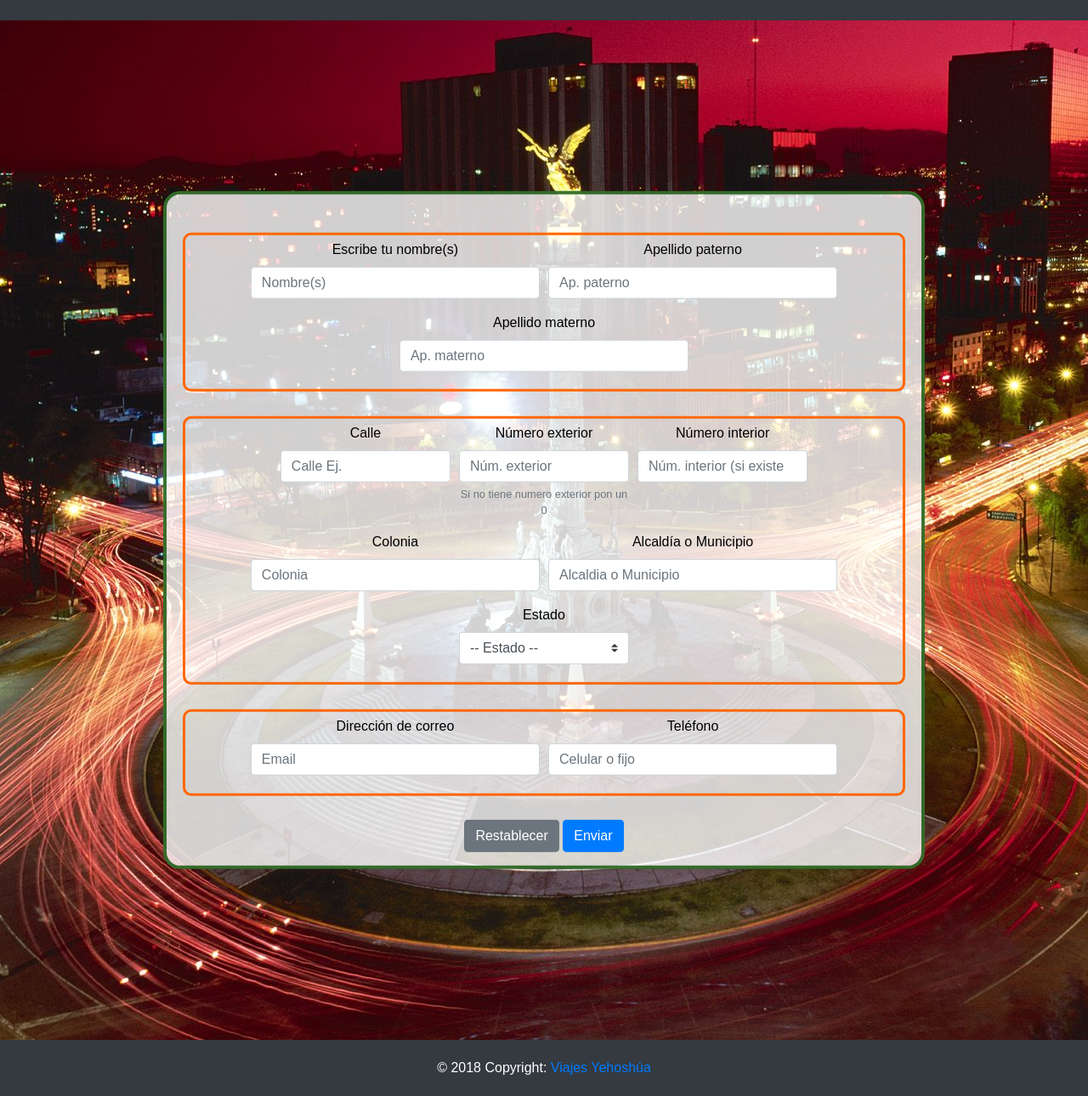
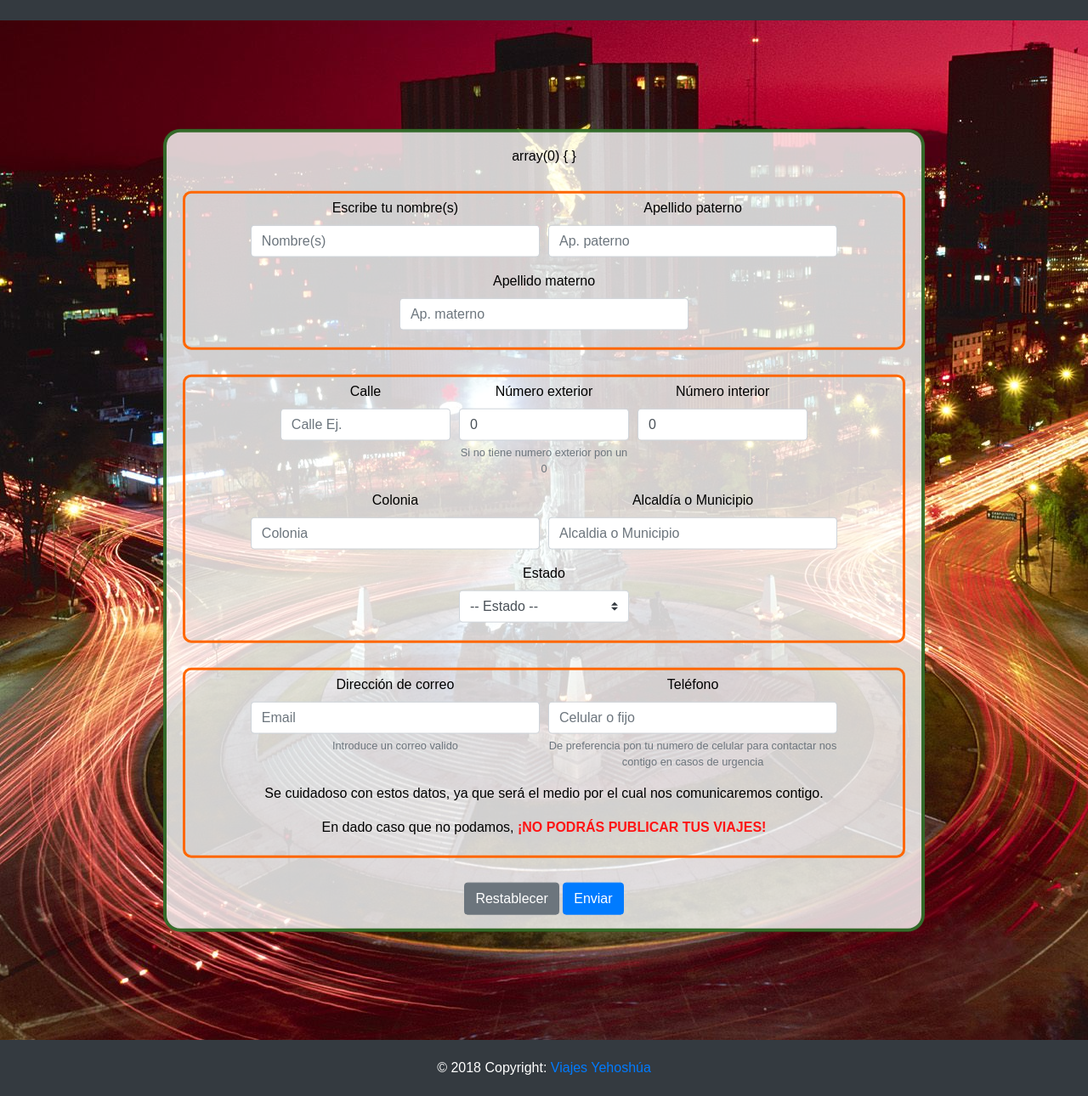
Before and after one commit to fernyoveja23/yehoshua, a PHP site: page /Vendedores/datos.php in a window 1280 px wide. Shown: the part 56-1346 px from the top of the page at 85% size. Run offline with PHP 8.4, Linux system fonts and the light colour scheme.

Commit message:
BD se agrega la tabla de catalogo de aprobaciones y la relacion con la tabla Vendedor, se agregan los names al formulario para poder realizar el envio de los datos

```diff
--- /dev/null
+++ b/App/BD/Script/Aprobaciones.sql
@@ -0,0 +1,4 @@
+INSERT INTO `yehoshua`.`cataprobacion` (`idcataprobacion`, `descripcionCatAprobacion`) VALUES ('APR', 'Aprobado');
+INSERT INTO `yehoshua`.`cataprobacion` (`idcataprobacion`, `descripcionCatAprobacion`) VALUES ('REV', 'Revision');
+INSERT INTO `yehoshua`.`cataprobacion` (`idcataprobacion`, `descripcionCatAprobacion`) VALUES ('DEN', 'Denegada');
+INSERT INTO `yehoshua`.`cataprobacion` (`idcataprobacion`, `descripcionCatAprobacion`) VALUES ('BAJ', 'Dado de baja');
--- a/App/Idiomas/en-US.php
+++ b/App/Idiomas/en-US.php
@@ -64,5 +64,9 @@ class idioma{
     public const FORMULARIO_VENDEDOR_MSJ_BIEN = "Ok!";
     public const FORMULARIO_VENDEDOR_MSJ_MAL = "This data is needed to continue!";
     public const FORMULARIO_VENDEDOR_AYUDA_NUMEXT = "If you do not have an external number, enter 0";
+    public const FORMULARIO_VENDEDOR_AYUDA_CORREO = "Enter a valid email";
+    public const FORMULARIO_VENDEDOR_AYUDA_TELEFONO = "Preferably put your cell phone number to contact us with you in cases of urgency";
+    public const FORMULARIO_VENDEDOR_INFO_CONTACTO = "Be careful with this data, as it will be the means by which we will communicate with you.";
+    public const FORMULARIO_VENDEDOR_ADVERTENCIA_CONTACTO = "In case we can not, <span class=\"text-advertencia\"> you can not publish your trips!</span>";
 }
 ?>
--- a/App/Idiomas/es-MX.php
+++ b/App/Idiomas/es-MX.php
@@ -65,5 +65,9 @@ class idioma
     public const FORMULARIO_VENDEDOR_MSJ_BIEN = "¡Bien!";
     public const FORMULARIO_VENDEDOR_MSJ_MAL = "¡Falta este dato para continuar!";
     public const FORMULARIO_VENDEDOR_AYUDA_NUMEXT = "Si no tiene numero exterior pon un 0";
+    public const FORMULARIO_VENDEDOR_AYUDA_CORREO = "Introduce un correo valido";
+    public const FORMULARIO_VENDEDOR_AYUDA_TELEFONO = "De preferencia pon tu numero de celular para contactar nos contigo en casos de urgencia";
+    public const FORMULARIO_VENDEDOR_INFO_CONTACTO = "Se cuidadoso con estos datos, ya que será el medio por el cual nos comunicaremos contigo.";
+    public const FORMULARIO_VENDEDOR_ADVERTENCIA_CONTACTO = "En dado caso que no podamos, <span class=\"text-advertencia\"> ¡no podrás publicar tus viajes!</span>";
 }
 ?>
--- a/Vendedores/datos.php
+++ b/Vendedores/datos.php
@@ -12,11 +12,12 @@ include $_SERVER["DOCUMENT_ROOT"] . '/yehoshua/head.php';
 
         <div class="hero-image-vendedor mt-5">
             <div class="hero-text-form background-info">
+                <?php var_dump($_POST); ?>
                 <form action="#" method="POST" class="needs-validation" novalidate>
                     <div class="form-row borderline-form justify-content-center">
                         <div class="form-group col-sm-5">
                             <label class="col-smcol-form-label" for="NombresVendedor"><?php echo idioma::FORMULARIO_VENDEDOR_NOMBRE; ?></label>
-                            <input type="text" class="form-control" id="NombresVendedor" placeholder="<?php echo idioma::FORMULARIO_VENDEDOR_PLACEHOLDER_NOMBRE; ?>" required>
+                            <input type="text" class="form-control" id="NombresVendedor" name="nombre" placeholder="<?php echo idioma::FORMULARIO_VENDEDOR_PLACEHOLDER_NOMBRE; ?>" required>
                             <div class="invalid-feedback">
                                 <?php echo idioma::FORMULARIO_VENDEDOR_MSJ_MAL; ?>
                             </div>
@@ -26,7 +27,7 @@ include $_SERVER["DOCUMENT_ROOT"] . '/yehoshua/head.php';
                         </div>
                         <div class="form-group col-sm-5">
                             <label for="ApellidoPVendedor"><?php echo idioma::FORMULARIO_VENDEDOR_APELLIDOP; ?></label>
-                            <input type="text" class="form-control" id="ApellidoPVendedor" placeholder="<?php echo idioma::FORMULARIO_VENDEDOR_PLACEHOLDER_APELLIDOP; ?>" required>
+                            <input type="text" class="form-control" id="ApellidoPVendedor" name="apellidop" placeholder="<?php echo idioma::FORMULARIO_VENDEDOR_PLACEHOLDER_APELLIDOP; ?>" required>
                             <div class="invalid-feedback">
                                 <?php echo idioma::FORMULARIO_VENDEDOR_MSJ_MAL; ?>
                             </div>
@@ -36,7 +37,7 @@ include $_SERVER["DOCUMENT_ROOT"] . '/yehoshua/head.php';
                         </div>
                         <div class="form-group col-sm-5">
                             <label for="ApellidoMVendedor"><?php echo idioma::FORMULARIO_VENDEDOR_APELLIDOM; ?></label>
-                            <input type="text" class="form-control" id="ApellidoMVendedor" placeholder="<?php echo idioma::FORMULARIO_VENDEDOR_PLACEHOLDER_APELLIDOM; ?>" required>
+                            <input type="text" class="form-control" id="ApellidoMVendedor" name="apellidom" placeholder="<?php echo idioma::FORMULARIO_VENDEDOR_PLACEHOLDER_APELLIDOM; ?>" required>
                             <div class="invalid-feedback">
                                 <?php echo idioma::FORMULARIO_VENDEDOR_MSJ_MAL; ?>
                             </div>
@@ -48,7 +49,7 @@ include $_SERVER["DOCUMENT_ROOT"] . '/yehoshua/head.php';
                     <div class="form-row borderline-form justify-content-center">
                         <div class="form-group col-sm-3">
                             <label for="CalleVendedor"><?php echo idioma::FORMULARIO_VENDEDOR_CALLE; ?></label>
-                            <input type="text" class="form-control" id="CalleVendedor" aria-describedby="" placeholder="<?php echo idioma::FORMULARIO_VENDEDOR_PLACEHOLDER_CALLE; ?>" required>
+                            <input type="text" class="form-control" id="CalleVendedor" name="calle" aria-describedby="" placeholder="<?php echo idioma::FORMULARIO_VENDEDOR_PLACEHOLDER_CALLE; ?>" required>
                             <div class="invalid-feedback">
                                 <?php echo idioma::FORMULARIO_VENDEDOR_MSJ_MAL; ?>
                             </div>
@@ -58,7 +59,7 @@ include $_SERVER["DOCUMENT_ROOT"] . '/yehoshua/head.php';
                         </div>
                         <div class="form-group col-sm-3">
                             <label for="NumExtVendedor"><?php echo idioma::FORMULARIO_VENDEDOR_NUMEXT; ?></label>
-                            <input type="number" class="form-control" id="NumExtVendedor" aria-describedby="NumExtHelp" placeholder="<?php echo idioma::FORMULARIO_VENDEDOR_PLACEHOLDER_NUMEXT; ?>" required>
+                            <input type="number" class="form-control" id="NumExtVendedor" name="numext" min="0" value="0" aria-describedby="NumExtHelp" placeholder="<?php echo idioma::FORMULARIO_VENDEDOR_PLACEHOLDER_NUMEXT; ?>" required>
                             <small id="NumExtHelp" class="form-text text-muted"><?php echo idioma::FORMULARIO_VENDEDOR_AYUDA_NUMEXT; ?></small>
                             <div class="invalid-feedback">
                                 <?php echo idioma::FORMULARIO_VENDEDOR_MSJ_MAL; ?>
@@ -69,11 +70,11 @@ include $_SERVER["DOCUMENT_ROOT"] . '/yehoshua/head.php';
                         </div>
                         <div class="form-group col-sm-3">
                             <label for="NumIntVendedor"><?php echo idioma::FORMULARIO_VENDEDOR_NUMINT; ?></label>
-                            <input type="number" class="form-control" id="NumIntVendedor" placeholder="<?php echo idioma::FORMULARIO_VENDEDOR_PLACEHOLDER_NUMINT; ?>">
+                            <input type="number" class="form-control" id="NumIntVendedor" name="numint" min="0" value="0" placeholder="<?php echo idioma::FORMULARIO_VENDEDOR_PLACEHOLDER_NUMINT; ?>">
                         </div>
                         <div class="form-group col-sm-5">
                             <label for="ColoniaVendedor"><?php echo idioma::FORMULARIO_VENDEDOR_COLONIA; ?></label>
-                            <input type="text" class="form-control" id="ColoniaVendedor" aria-describedby="" placeholder="<?php echo idioma::FORMULARIO_VENDEDOR_PLACEHOLDER_COLONIA; ?>" required>
+                            <input type="text" class="form-control" id="ColoniaVendedor" name="colonia" aria-describedby="" placeholder="<?php echo idioma::FORMULARIO_VENDEDOR_PLACEHOLDER_COLONIA; ?>" required>
                             <div class="invalid-feedback">
                                 <?php echo idioma::FORMULARIO_VENDEDOR_MSJ_MAL; ?>
                             </div>
@@ -83,7 +84,7 @@ include $_SERVER["DOCUMENT_ROOT"] . '/yehoshua/head.php';
                         </div>
                         <div class="form-group col-sm-5">
                             <label for="AlcaldiaMunicipioVendedor"><?php echo idioma::FORMULARIO_VENDEDOR_ALCMUN; ?></label>
-                            <input type="text" class="form-control" id="AlcaldiaMunicipioVendedor" placeholder="<?php echo idioma::FORMULARIO_VENDEDOR_PLACEHOLDER_ALCMUN; ?>" required>
+                            <input type="text" class="form-control" id="AlcaldiaMunicipioVendedor" name="alcaldiamunicipio" placeholder="<?php echo idioma::FORMULARIO_VENDEDOR_PLACEHOLDER_ALCMUN; ?>" required>
                             <div class="invalid-feedback">
                                 <?php echo idioma::FORMULARIO_VENDEDOR_MSJ_MAL; ?>
                             </div>
@@ -93,7 +94,7 @@ include $_SERVER["DOCUMENT_ROOT"] . '/yehoshua/head.php';
                         </div>
                         <div class="form-group col-sm-3">
                             <label for="EstadoVendedor"><?php echo idioma::FORMULARIO_VENDEDOR_ESTADO; ?></label>
-                            <select id="EstadoVendedor" class="custom-select" required>
+                            <select id="EstadoVendedor" name="estado" class="custom-select" required>
                                 <option value="" selected><?php echo idioma::FORMULARIO_VENDEDOR_SELECT_ESTADO; ?></option>
                                 <option value="1">Aguascalientes</option>
                                 <option value="2">Baja California</option>
@@ -139,7 +140,8 @@ include $_SERVER["DOCUMENT_ROOT"] . '/yehoshua/head.php';
                     <div class="form-row borderline-form justify-content-center">
                         <div class="form-group col-sm-5">
                             <label for="EmailVendedor"><?php echo idioma::FORMULARIO_VENDEDOR_EMAIL; ?></label>
-                            <input type="email" class="form-control" id="EmailVendedor" placeholder="<?php echo idioma::FORMULARIO_VENDEDOR_PLACEHOLDER_EMAIL; ?>" required>
+                            <input type="email" class="form-control" id="EmailVendedor" name="email" aria-describedby="EmailHelp" placeholder="<?php echo idioma::FORMULARIO_VENDEDOR_PLACEHOLDER_EMAIL; ?>" required>
+                            <small id="EmailHelp" class="form-text text-muted"><?php echo idioma::FORMULARIO_VENDEDOR_AYUDA_CORREO; ?></small>
                             <div class="invalid-feedback">
                                 <?php echo idioma::FORMULARIO_VENDEDOR_MSJ_MAL; ?>
                             </div>
@@ -149,7 +151,8 @@ include $_SERVER["DOCUMENT_ROOT"] . '/yehoshua/head.php';
                         </div>
                         <div class="form-group col-sm-5">
                             <label for="TelefonoVendedor"><?php echo idioma::FORMULARIO_VENDEDOR_TELEFONO; ?></label>
-                            <input type="" class="form-control" id="TelefonoVendedor" placeholder="<?php echo idioma::FORMULARIO_VENDEDOR_PLACEHOLDER_TELEFONO; ?>" required>
+                            <input type="" class="form-control" id="TelefonoVendedor" name="telefono" aria-describedby="TelefonoHelp" placeholder="<?php echo idioma::FORMULARIO_VENDEDOR_PLACEHOLDER_TELEFONO; ?>" required>
+                            <small id="TelefonoHelp" class="form-text text-muted"><?php echo idioma::FORMULARIO_VENDEDOR_AYUDA_TELEFONO; ?></small>
                             <div class="invalid-feedback">
                                 <?php echo idioma::FORMULARIO_VENDEDOR_MSJ_MAL; ?>
                             </div>
@@ -157,6 +160,8 @@ include $_SERVER["DOCUMENT_ROOT"] . '/yehoshua/head.php';
                                 <?php echo idioma::FORMULARIO_VENDEDOR_MSJ_BIEN; ?>
                             </div>
                         </div>
+                        <p><?php echo idioma::FORMULARIO_VENDEDOR_INFO_CONTACTO; ?></p>
+                        <p><?php echo idioma::FORMULARIO_VENDEDOR_ADVERTENCIA_CONTACTO; ?></p>
                     </div>
                     <input type="reset" class="btn btn-secondary" value="<?php echo idioma::FORMULARIO_VENDEDOR_BOTON_RESET; ?>">
                     <button type="submit" class="btn btn-primary"><?php echo idioma::FORMULARIO_VENDEDOR_BOTON_ENVIAR; ?></button>
--- a/resources/css/personal.css
+++ b/resources/css/personal.css
@@ -122,6 +122,12 @@ body {
   font-size: 1.5rem;
 }
 
+.text-advertencia{
+  color: rgb(255,20,20);
+  text-transform: uppercase;
+  font-weight: bold;
+}
+
 @media (min-width: 320px) {
 
   .hero-image,
```
Also changed, not shown: App/BD/Script/Script para crear bd.sql (+20 -6 lines), 2 other files.
